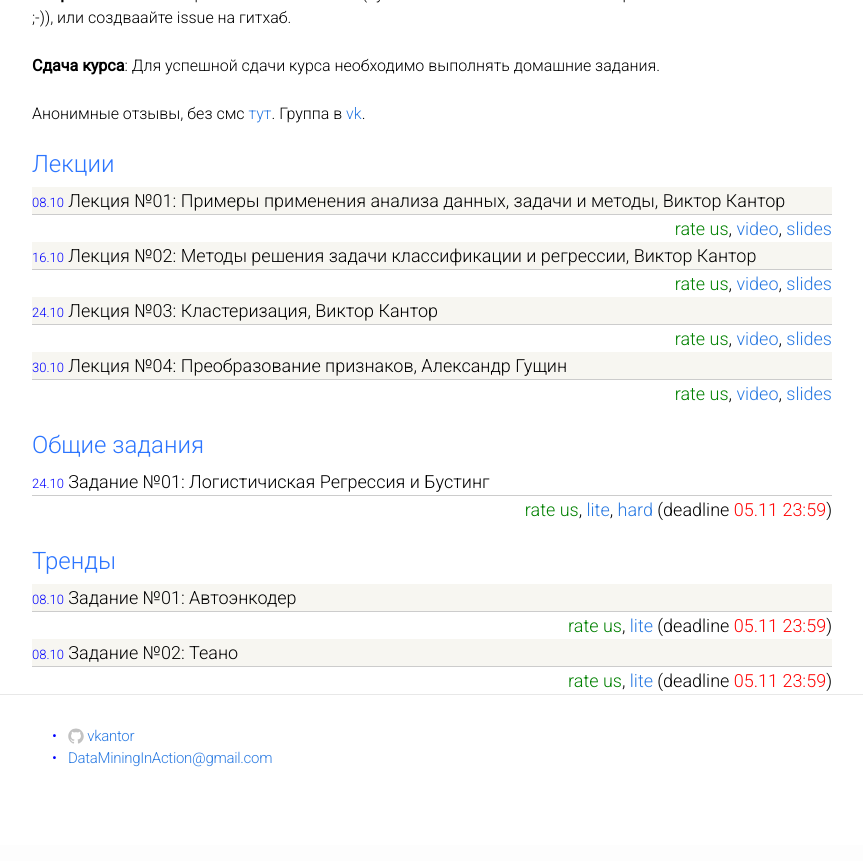
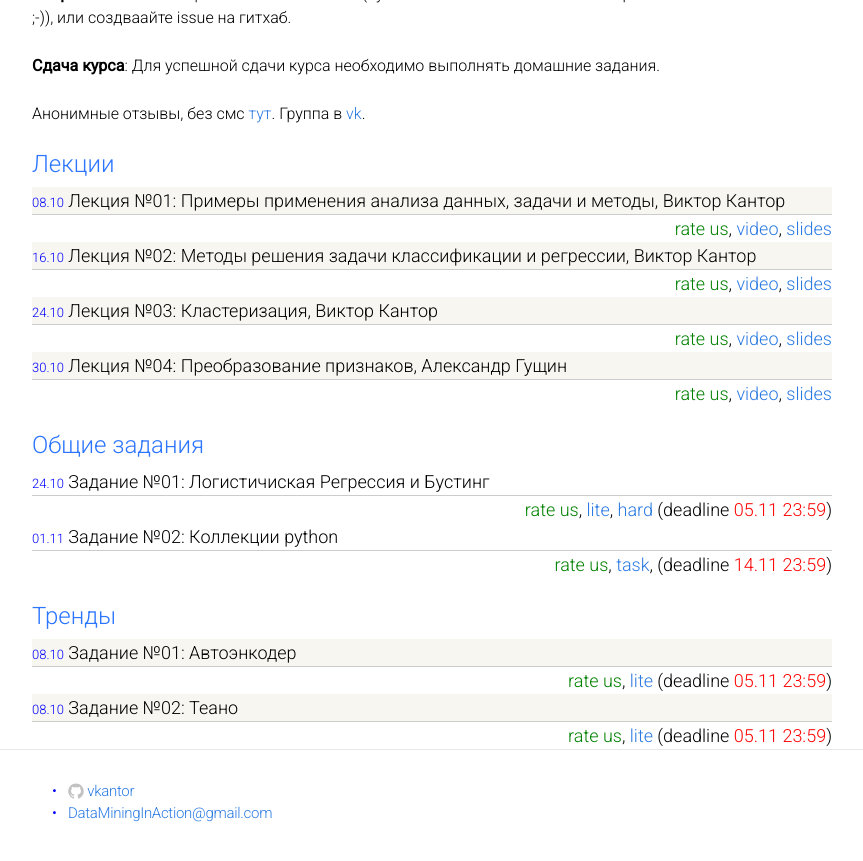
Before and after one commit to vkantor/MIPT_Data_Mining_In_Action_2016, a Jekyll site: the page built from docs/index.html, in a window 1280 px wide and 900 px high, scrolled down 590 px. Shown: the top 861 px of the window, without its empty margins (208-1071 px from the left). Built offline with Jekyll 4.4.1, drawn with Linux system fonts in a browser that asks for light colours.

Commit message:
Update index.html

```diff
--- a/docs/index.html
+++ b/docs/index.html
@@ -95,6 +95,15 @@ layout: default
         (deadline <font color="red">05.11 23:59</font>)
     </div>
 
+    <div class="materials-item">
+      <font size="2" color="blue">01.11</font> Задание №02: Коллекции python
+    </div>
+    <div style="text-align: right">
+        <a href="https://goo.gl/forms/EdqMtIHGRxceVzUx1"> <font color="green">rate us</font></a>,
+        <a href="https://github.com/vkantor/MIPT_Data_Mining_In_Action_2016/blob/master/base/hw_collections/HW_Task.ipynb">task</a>,
+        (deadline <font color="red">14.11 23:59</font>)
+    </div>
+
     <div class="module-header">Тренды</div>
 
     <div class="materials-item">
```
